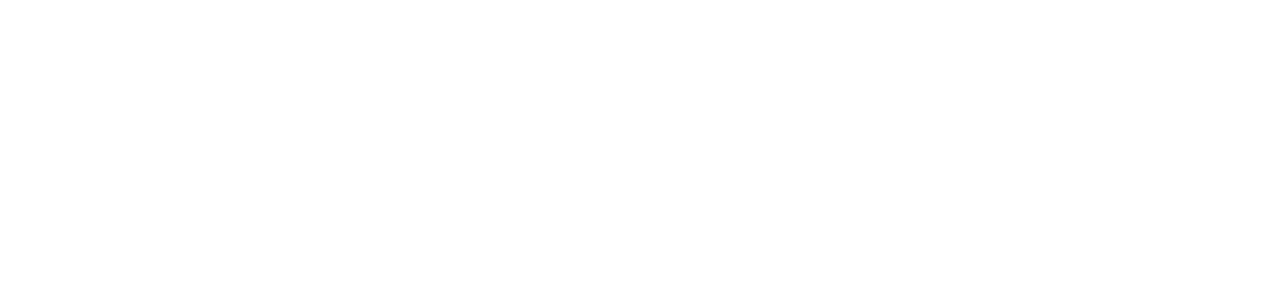
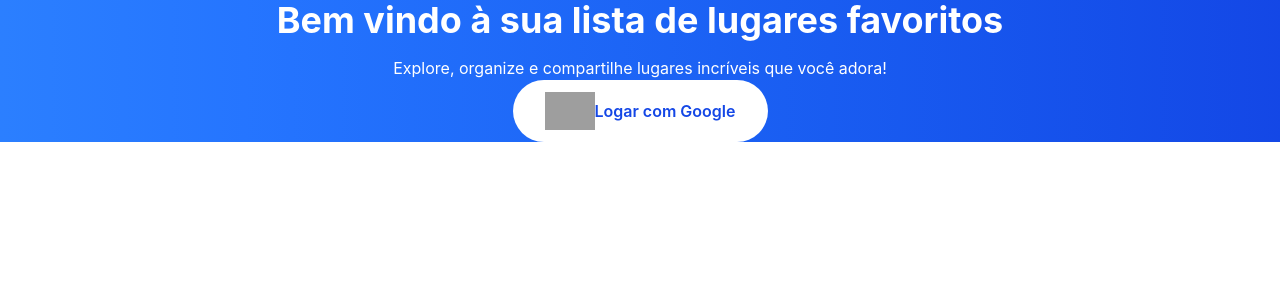
Before and after one commit to jonathan-beskow/passeio-app, an Angular app: page / in a window 1280 px wide. Shown: the top 300 px of the page. Built offline with nearby package versions, Linux system fonts and the light colour scheme; grey boxes are pictures that could not be loaded.

Commit message:
ending project

```diff
--- a/src/app/app-module.ts
+++ b/src/app/app-module.ts
@@ -1,21 +1,14 @@
 import { NgModule, provideBrowserGlobalErrorListeners } from '@angular/core';
 import { BrowserModule } from '@angular/platform-browser';
-import { provideHttpClient, withFetch } from '@angular/common/http'
+import { provideHttpClient, withFetch } from '@angular/common/http';
 import { AppRoutingModule } from './app-routing-module';
 import { App } from './app';
+import { Landingpage } from './landingpage/landingpage';
 
 @NgModule({
-  declarations: [
-    App
-  ],
-  imports: [
-    BrowserModule,
-    AppRoutingModule
-  ],
-  providers: [
-    provideBrowserGlobalErrorListeners(),
-    provideHttpClient(withFetch()),
-  ],
-  bootstrap: [App]
+  declarations: [App, Landingpage],
+  imports: [BrowserModule, AppRoutingModule],
+  providers: [provideBrowserGlobalErrorListeners(), provideHttpClient(withFetch())],
+  bootstrap: [App],
 })
-export class AppModule { }
+export class AppModule {}
--- a/src/app/app-routing-module.ts
+++ b/src/app/app-routing-module.ts
@@ -1,15 +1,20 @@
 import { NgModule } from '@angular/core';
 import { RouterModule, Routes } from '@angular/router';
+import { Landingpage } from './landingpage/landingpage';
 
 const routes: Routes = [
   {
+    path: '',
+    component: Landingpage,
+  },
+  {
     path: 'paginas',
-    loadChildren: () => import('./template/template-module').then(m => m.TemplateModule)
-  }
+    loadChildren: () => import('./template/template-module').then((m) => m.TemplateModule),
+  },
 ];
 
 @NgModule({
   imports: [RouterModule.forRoot(routes)],
-  exports: [RouterModule]
+  exports: [RouterModule],
 })
-export class AppRoutingModule { }
+export class AppRoutingModule {}
--- /dev/null
+++ b/src/app/landingpage/landingpage.html
@@ -0,0 +1,24 @@
+<div
+  class="bg-linear-to-r from-blue-500 to-blue-700 text-white flex flex-col justify-center items-center"
+>
+  <div class="text-4xl font-bold mb-4">Bem vindo à sua lista de lugares favoritos</div>
+  <p>Explore, organize e compartilhe lugares incríveis que você adora!</p>
+
+  @if (isLoggedIn()) {
+      <button
+    (click)="navegar()"
+    class="bg-white text-blue-400 font-semibold py-3 px-8 rounded-full hover:bg-gray-100 flex space-x-3 items-center"
+  >
+    Olá! {{ profile?.name }} clique aqui para aproveitar o site
+  </button>
+  } @else {
+    <button
+    (click)="logarComGoogle()"
+    class="bg-white text-blue-700 font-semibold py-3 px-8 rounded-full hover:bg-gray-100 flex space-x-3 items-center"
+  >
+  <img width="50px" src="https://images.icon-icons.com/1584/PNG/512/3721671-google_108054.png">
+    Logar com Google
+  </button>
+  }
+
+</div>
--- /dev/null
+++ b/src/app/landingpage/landingpage.ts
@@ -0,0 +1,29 @@
+import { Component } from '@angular/core';
+import { Profile } from './profile.model';
+import { Router } from '@angular/router';
+
+@Component({
+  selector: 'app-landingpage',
+  standalone: false,
+  templateUrl: './landingpage.html',
+  styleUrl: './landingpage.css',
+})
+export class Landingpage {
+
+  profile: Profile | undefined;
+
+  constructor(private router: Router){}
+
+  navegar(){
+    this.router.navigate(['/paginas/galeria'])
+  }
+
+  logarComGoogle() {
+
+  }
+
+  isLoggedIn() {
+    return !!this.profile;
+  }
+
+}
--- /dev/null
+++ b/src/app/landingpage/profile.model.ts
@@ -0,0 +1,5 @@
+
+export interface Profile {
+    email: string;
+    name: string;
+}
```
Also changed, not shown: src/app/landingpage/landingpage.css (added).
